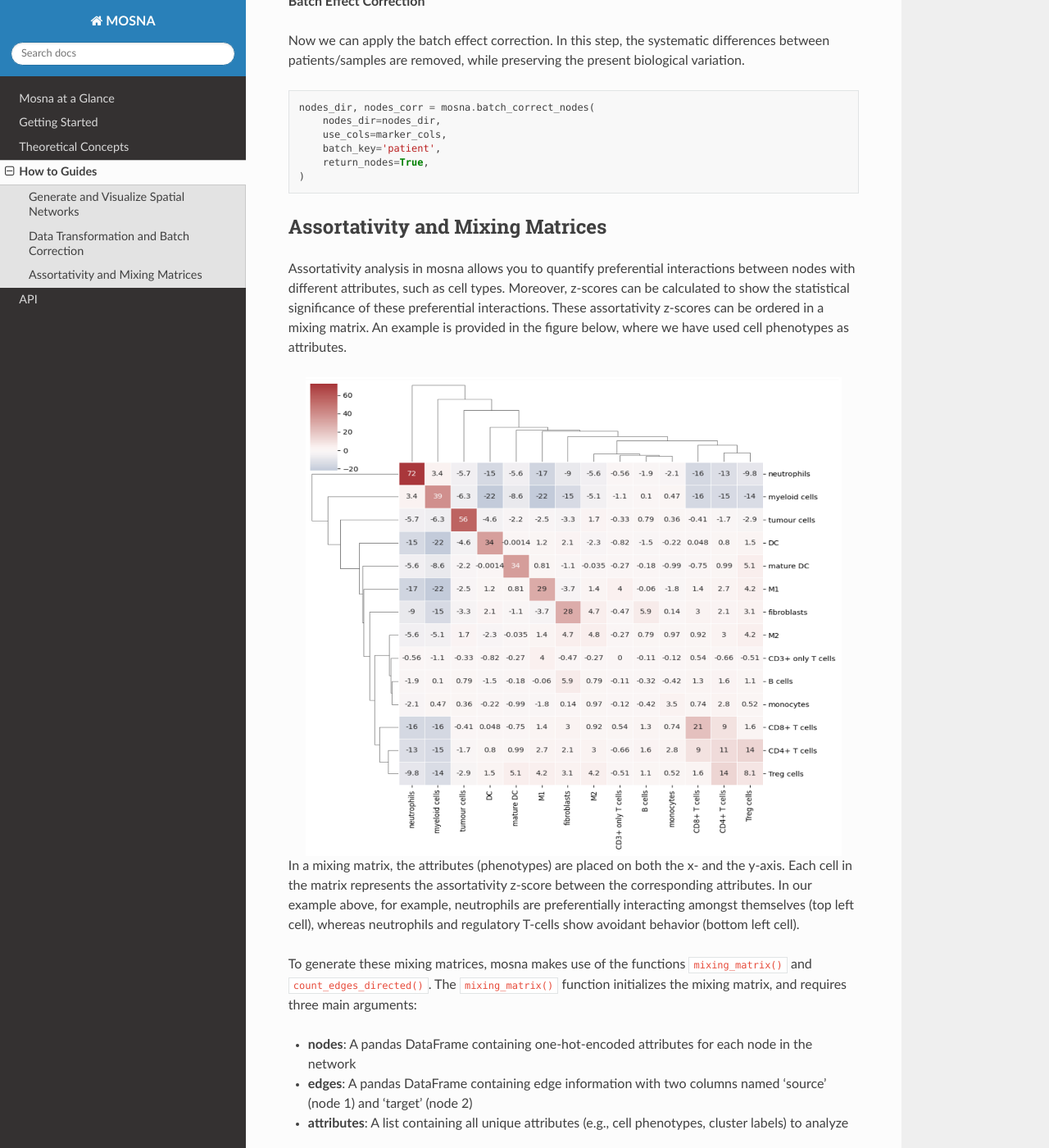
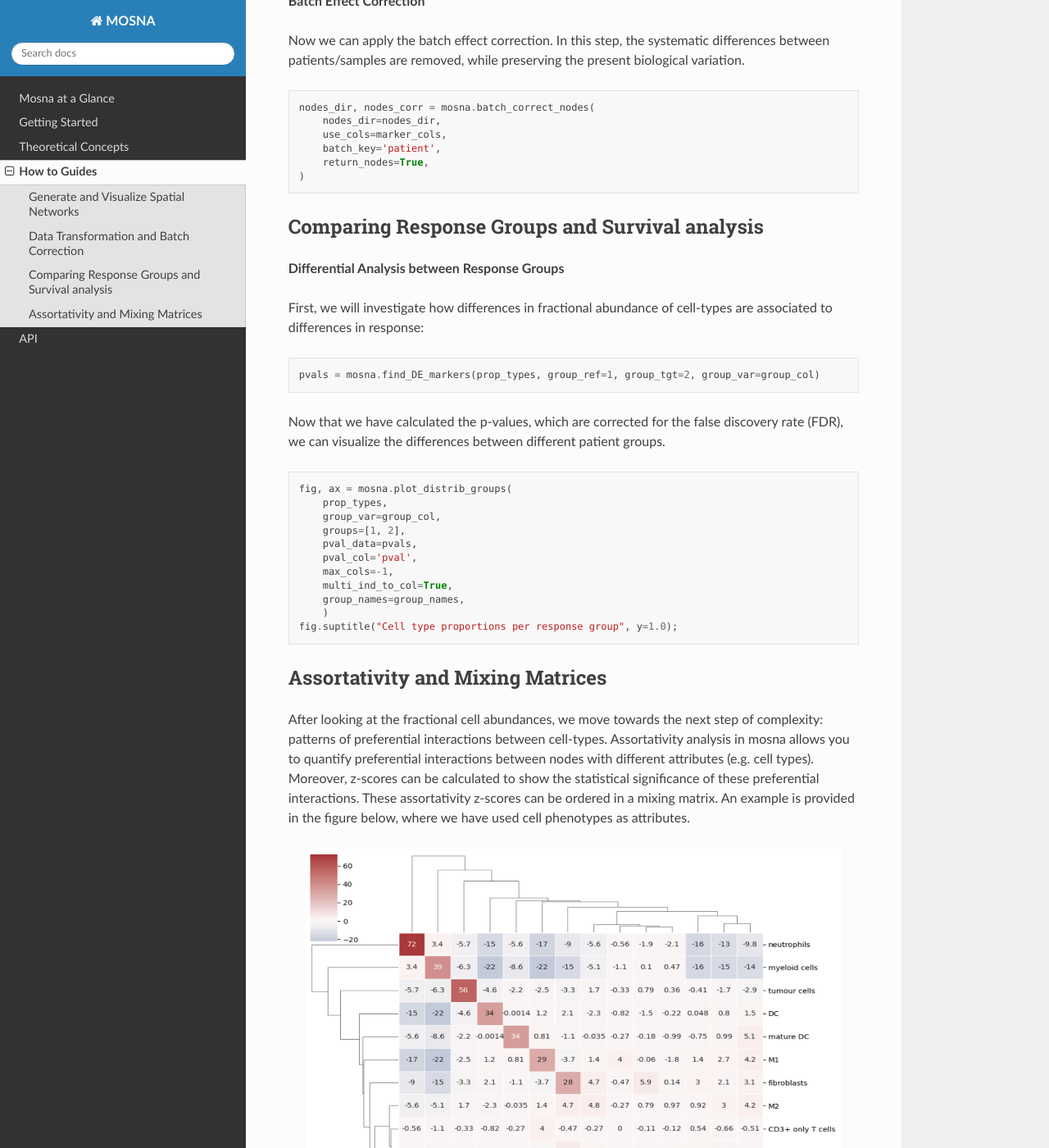
Before and after one commit to Bram-Simon/mosna_documentation, a Sphinx documentation site: the page built from docs/source/how_to_guides.rst, in a window 1280 px wide and 1400 px high, scrolled down 4288 px. Shown: the whole window at 82% size. Built offline with Sphinx 7.4.7 and the Read the Docs theme 3.1.0, drawn with Linux system fonts in a browser that asks for light colours.

Commit message:
addition of section differential analysis between response groups

```diff
--- a/docs/source/how_to_guides.rst
+++ b/docs/source/how_to_guides.rst
@@ -220,10 +220,46 @@ while preserving the present biological variation.
 
 
 
+
+Comparing Response Groups and Survival analysis
+-----------------------------------------------
+
+
+
+
+**Differential Analysis between Response Groups**
+
+First, we will investigate how differences in fractional abundance of cell-types are associated to differences in response:
+
+.. code-block:: python
+
+  pvals = mosna.find_DE_markers(prop_types, group_ref=1, group_tgt=2, group_var=group_col)
+
+Now that we have calculated the p-values, which are corrected for the false discovery rate (FDR), we can visualize the differences between different patient groups.
+
+.. code-block:: python
+
+  fig, ax = mosna.plot_distrib_groups(
+      prop_types,
+      group_var=group_col,
+      groups=[1, 2],
+      pval_data=pvals,
+      pval_col='pval',
+      max_cols=-1,
+      multi_ind_to_col=True,
+      group_names=group_names,
+      )
+  fig.suptitle("Cell type proportions per response group", y=1.0);
+
+
+
+
+
 Assortativity and Mixing Matrices
 ---------------------------------
 
-Assortativity analysis in mosna allows you to quantify preferential interactions between nodes with different attributes, such as cell types.
+After looking at the fractional cell abundances, we move towards the next step of complexity: patterns of preferential interactions between cell-types.
+Assortativity analysis in mosna allows you to quantify preferential interactions between nodes with different attributes (e.g. cell types).
 Moreover, z-scores can be calculated to show the statistical significance of these preferential interactions.
 These assortativity z-scores can be ordered in a mixing matrix.
 An example is provided in the figure below, where we have used cell phenotypes as attributes.
```
